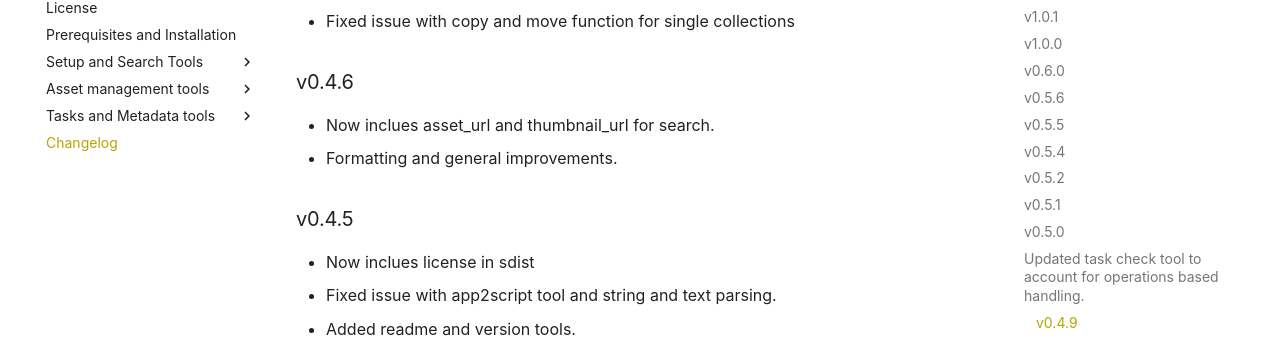
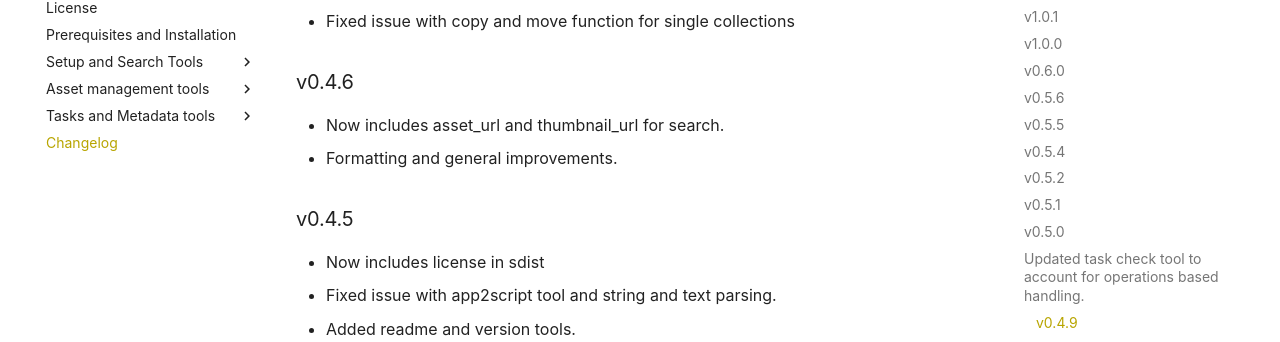
Before and after one commit to samapriya/gee_asset_manager_addon, an MkDocs documentation site: the page built from docs/changelog.md, in a window 1280 px wide and 900 px high, scrolled down 2544 px. Shown: the part 145-487 px from the top of the window. Built offline with MkDocs 1.6.1 and Material for MkDocs 9.7.7, drawn with Linux system fonts in a browser that asks for light colours; some web fonts are replaced; comment, search, counter and statistics services are not loaded; some of the changed text lies outside the part shown.

Commit message:
codespell

```diff
--- a/docs/changelog.md
+++ b/docs/changelog.md
@@ -73,11 +73,11 @@
 - Fixed issue with copy and move function for single collections
 
 ### v0.4.6
-- Now inclues asset_url and thumbnail_url for search.
+- Now includes asset_url and thumbnail_url for search.
 - Formatting and general improvements.
 
 ### v0.4.5
-- Now inclues license in sdist
+- Now includes license in sdist
 - Fixed issue with app2script tool and string and text parsing.
 - Added readme and version tools.
 - Added readme docs and deployed environment.
```
Also changed, not shown: other parts of docs/changelog.md (+1 -1 lines).
